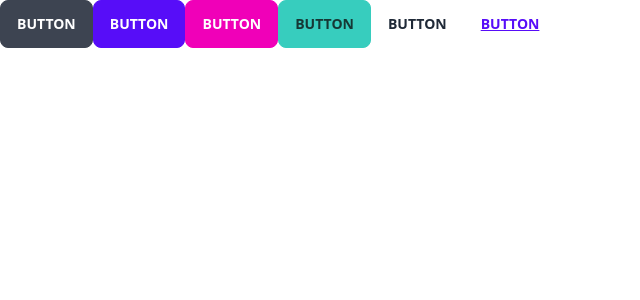
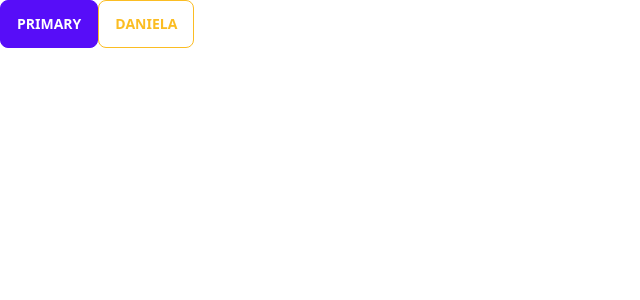
Before and after one commit to e2escobar/bored, a React (Vite) app: page / in a window 1280 px wide. Shown: the top 300 px of the page, without its empty margins (0-640 px from the left). Built offline with nearby package versions, Linux system fonts and the light colour scheme.

Commit message:
Button component

```diff
--- a/src/App.jsx
+++ b/src/App.jsx
@@ -1,13 +1,19 @@
+import Button from "./components/Button"
+
 function App() {
+
+  const otraCosa = () => {
+    console.log('click algo')
+  }
+
+  const subirCambios = () => {
+    console.log('subir cambios ⬆️')
+  }
 
   return (
     <div className="App container">
-      <button className="btn">Button</button>
-<button className="btn btn-primary">Button</button>
-<button className="btn btn-secondary">Button</button>
-<button className="btn btn-accent">Button</button>
-<button className="btn btn-ghost">Button</button>
-<button className="btn btn-link">Button</button>
+      <Button className="btn btn-primary" onClick={otraCosa} primary>Primary</Button>
+      <Button className="btn btn-outline btn-warning" onClick={subirCambios} secondary>Daniela</Button>
     </div>
   )
 }
--- a/src/components/Button/index.jsx
+++ b/src/components/Button/index.jsx
@@ -1,7 +1,18 @@
 import React from 'react'
 
-export default function Button() {
+export default function Button(props) {
+
+  const handleClick = () => {
+    if(props.onClick) {
+      props.onClick()
+    }
+  }
+
   return (
-    <div>Esto sera un Boton 😍</div>
+    <button
+      onClick={() => handleClick()}
+      className={props.className}>
+      {props.children}
+    </button>
   )
 }
```
